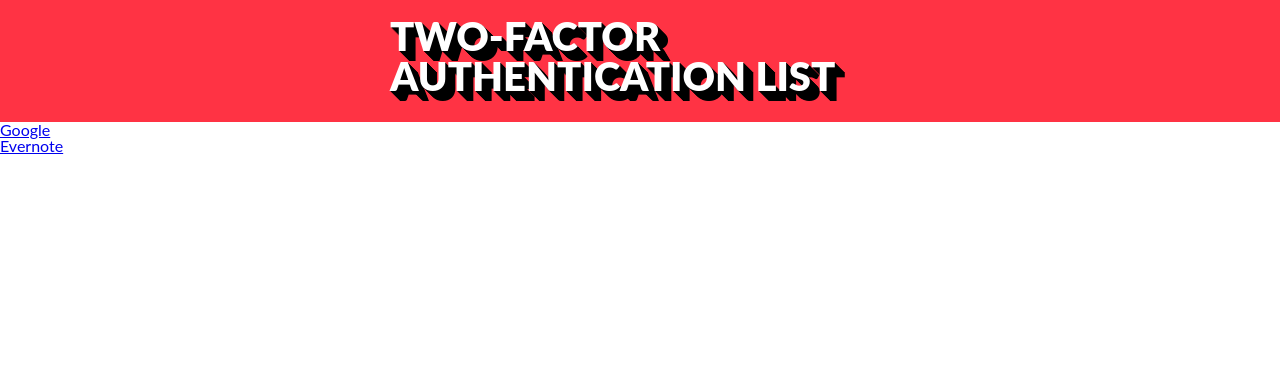
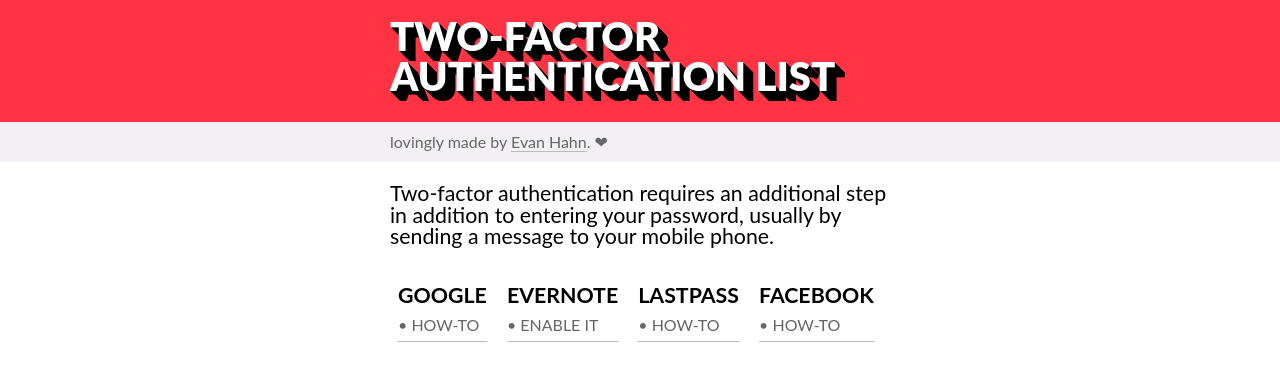
Before and after one commit to EvanHahn/two-factor-auth-list, a PHP site: page / in a window 1280 px wide. Shown: the top 381 px of the page. Run offline with PHP 8.4, Linux system fonts and the light colour scheme.

Commit message:
styling, descriptions, more data, a bunch

```diff
--- a/www/data.json
+++ b/www/data.json
@@ -2,11 +2,19 @@
 	"services": [
 		{
 			"name": "Google",
-			"url": "https://support.google.com/accounts/answer/185839?hl=en&topic=1056283&ctx=topic"
+			"howto": "https://support.google.com/accounts/answer/185839?hl=en&topic=1056283&ctx=topic"
 		},
 		{
 			"name": "Evernote",
 			"url": "https://www.evernote.com/secure/SecuritySettings.action"
+		},
+		{
+			"name": "LastPass",
+			"howto": "http://helpdesk.lastpass.com/security-options/google-authenticator/"
+		},
+		{
+			"name": "Facebook",
+			"howto": "https://www.facebook.com/note.php?note_id=10150172618258920"
 		}
 	]
 }
--- a/www/index.php
+++ b/www/index.php
@@ -1,5 +1,6 @@
 <?php
 
+// security headers
 $csp = "default-src none; style-src 'self'";
 header('Content-Security-Policy: ' . $csp);
 header('X-Content-Security-Policy: ' . $csp);
@@ -8,16 +9,17 @@ header('X-Frame-Options: DENY');
 header('X-XSS-Protection: 1; mode=block');
 header_remove('X-Powered-By');
 
+// other headers
+header('Content-Type: text/html; charset=utf-8');
+
 ?>
 
 <!DOCTYPE html>
-
-<!-- lovingly made by Evan Hahn. -->
-
 <html lang="en">
 <head>
 
 <meta charset="utf-8">
+		<meta name="viewport" content="width=device-width, initial-scale=1, maximum-scale=1">
 <link rel="stylesheet" href="the.css">
 <title>two-factor authentication list</title>
 
@@ -25,23 +27,50 @@ header_remove('X-Powered-By');
 <body>
 
 <header>
-	<div class="container">
-		<h1>two-factor authentication list</h1>
+
+	<div class="logo">
+		<div class="container">
+			<h1>two-factor authentication list</h1>
+		</div>
 	</div>
+
+	<div class="authors">
+		<div class="container">
+			<p>lovingly made by <a href="http://evanhahn.com">Evan Hahn</a>. ❤</p>
+		</div>
+	</div>
+
+	<div class="description">
+		<div class="container">
+			<p>Two-factor authentication requires an additional step in addition to entering your password, usually by sending a message to your mobile phone.</p>
+		</div>
+	</div>
+
 </header>
 
+<?php $services = json_decode(file_get_contents('./data.json'))->services ?>
+
 <ul id="service-list">
+	<div class="container">
 
-	<?php $services = json_decode(file_get_contents('./data.json'))->services ?>
+		<?php foreach ($services as &$service): ?>
+			<li>
+				<h1><?php echo $service->name ?></h1>
+				<?php if (isset($service->url)): ?>
+					<a title="Enable it" href="<?php echo $service->url ?>">
+						Enable it
+					</a>
+				<?php endif ?>
+				<?php if (isset($service->howto)): ?>
+					<a title="How-to" href="<?php echo $service->howto ?>">
+						How-to
+					</a>
+				<?php endif ?>
+			</li>
+			</a>
+		<?php endforeach ?>
 
-	<?php foreach ($services as &$service): ?>
-
-		<a href="<?php echo $service->url ?>" title="<?php echo $service->name ?>">
-			<li><?php echo $service->name ?></li>
-		</a>
-
-	<?php endforeach ?>
-
+	</div>
 </ul>
 
 </body>
--- a/www/the.css
+++ b/www/the.css
@@ -4,9 +4,20 @@ html,body,div,span,applet,object,iframe,h1,h2,h3,h4,h5,h6,p,blockquote,pre,a,abb
 
 /* global */
 
+* {
+	box-sizing: border-box;
+	-webkit-box-sizing: border-box;
+	-moz-box-sizing: border-box;
+	-ms-box-sizing: border-box;
+}
+
 html {
 	font-family: Lato, "Segoe UI", Avenir, "Helvetica Neue", Helvetica, sans-serif;
 	-webkit-font-smoothing: antialiased;
+}
+
+a {
+	text-decoration: none;
 }
 
 .container {
@@ -17,11 +28,11 @@ html {
 
 /* the top */
 
-header {
+header .logo {
 	background: #f34;
 }
 
-header h1 {
+header .logo h1 {
 	display: block;
 	font-size: 2em;
 	font-weight: 900;
@@ -42,14 +53,55 @@ header h1 {
 	;
 }
 
+header .authors {
+	padding: .75em 0;
+	font-size: 12pt;
+	color: #666;
+	background-color: #f3f0f5;
+}
+
+header .authors a {
+	color: #666;
+	border-bottom: 1px solid #bbb;
+}
+
+header .description {
+	padding: 1em 0;
+	font-size: 16pt;
+}
+
 @media screen and (min-width: 700px) {
 
-	header {
+	header .logo {
 		padding: 1em 0;
 	}
 
-	header h1 {
+	header .logo h1 {
 		font-size: 2.5em;
 	}
 
 }
+
+/* service list */
+
+#service-list li {
+	display: inline-block;
+	margin: .5em;
+	padding: .5em 0;
+	text-transform: uppercase;
+	border-bottom: 1px solid #bbb;
+}
+
+#service-list li h1 {
+	font-weight: bold;
+	font-size: 16pt;
+	margin-bottom: .5em;
+}
+
+#service-list li a {
+	color: #666;
+}
+
+#service-list li a:before {
+	content: '\2022';
+}
```
